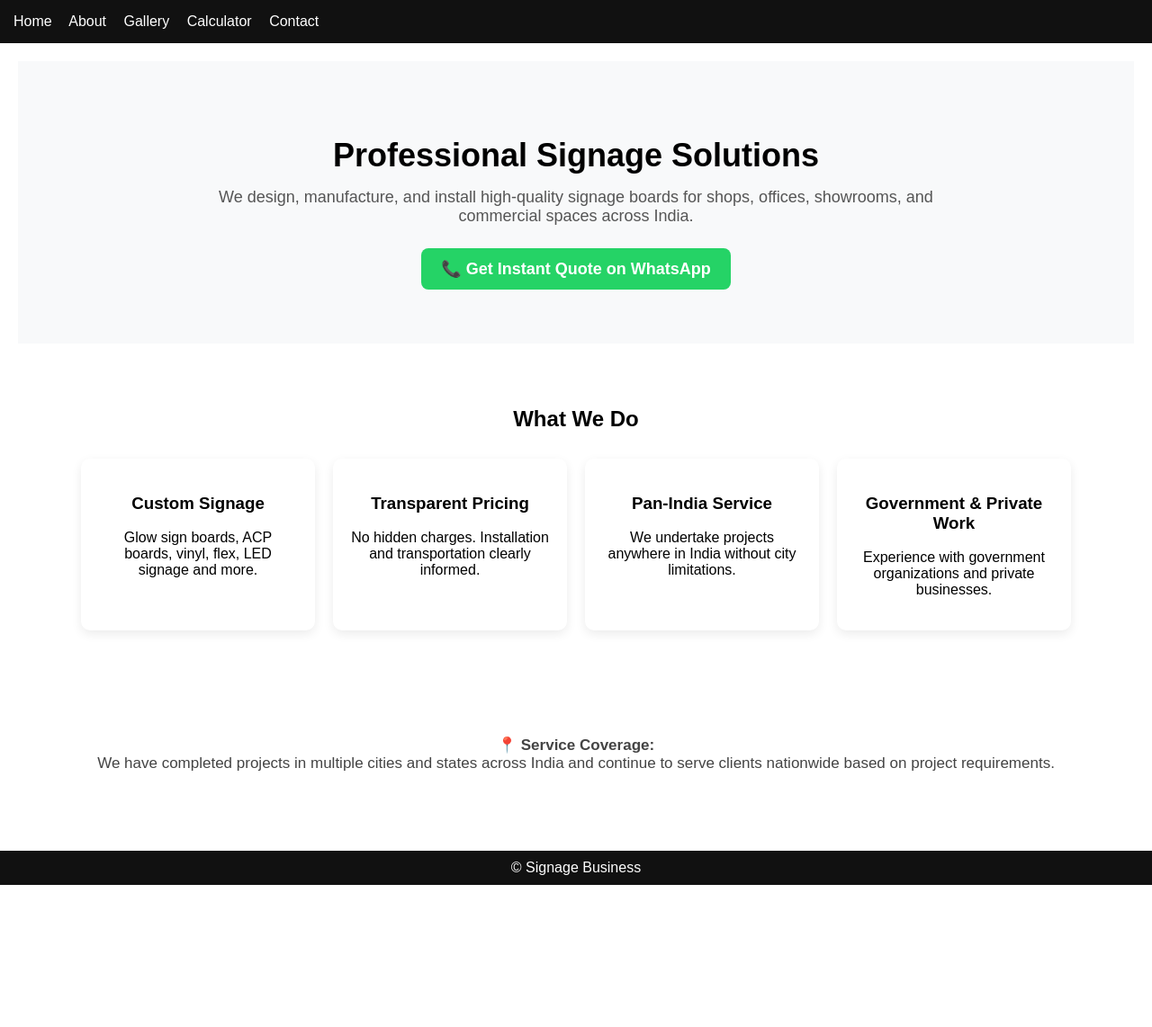
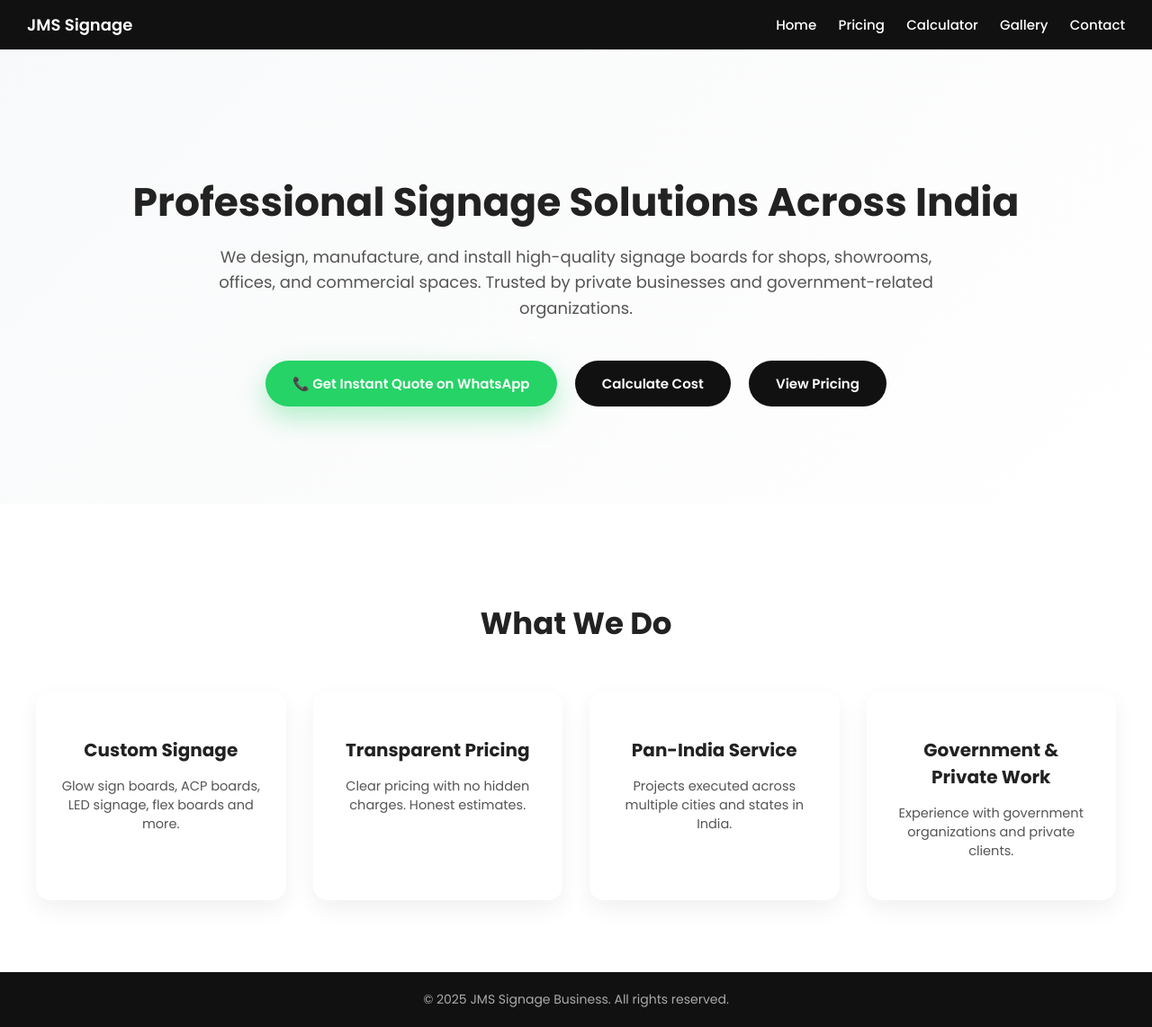
Before and after one commit to jmssignagework-hue/jms-signage, a Django app: page / in a window 1280 px wide. Shown: the whole page at 90% size. Before the commit the page ends 984 px from the top, so only its background shows below. Run offline with Django 5.2, Linux system fonts and the light colour scheme.

Commit message:
Final premium home page with pricing and calculator links

```diff
--- a/products/templates/home.html
+++ b/products/templates/home.html
@@ -1,114 +1,229 @@
-{% extends 'base.html' %}
-{% block content %}
+<!DOCTYPE html>
+<html lang="en">
+<head>
+    <meta charset="UTF-8">
+    <title>JMS Signage | Professional Signage Solutions</title>
+    <meta name="viewport" content="width=device-width, initial-scale=1.0">
+
+    <!-- Google Font -->
+    <link href="https://fonts.googleapis.com/css2?family=Poppins:wght@300;400;500;600;700&display=swap" rel="stylesheet">
 
     <style>
+        body {
+            margin: 0;
+            font-family: 'Poppins', sans-serif;
+            background: #ffffff;
+            color: #222;
+        }
+
+        /* NAVBAR */
+        nav {
+            background: #111;
+            padding: 14px 30px;
+            display: flex;
+            justify-content: space-between;
+            align-items: center;
+        }
+
+        nav .logo {
+            color: #fff;
+            font-weight: 600;
+            font-size: 18px;
+        }
+
+        nav a {
+            color: #fff;
+            text-decoration: none;
+            margin-left: 20px;
+            font-size: 15px;
+            font-weight: 500;
+        }
+
+        nav a:hover {
+            color: #25D366;
+        }
+
+        /* HERO */
         .hero {
-    padding: 60px 20px;
+            padding: 100px 20px;
             text-align: center;
-    background: #f8f9fa;
+            background: linear-gradient(135deg, #f8f9fa, #ffffff);
         }
 
         .hero h1 {
-    font-size: 36px;
+            font-size: 44px;
+            font-weight: 700;
             margin-bottom: 15px;
         }
 
         .hero p {
             font-size: 18px;
-    max-width: 800px;
-    margin: 0 auto 25px;
             color: #555;
+            max-width: 820px;
+            margin: auto;
+            line-height: 1.6;
         }
 
-.hero .cta {
+        .cta-buttons {
+            margin-top: 35px;
+        }
+
+        .btn {
             display: inline-block;
-    padding: 12px 22px;
+            margin: 8px;
+            padding: 14px 30px;
+            border-radius: 50px;
+            font-size: 15px;
+            font-weight: 600;
+            text-decoration: none;
+            transition: all 0.3s ease;
+        }
+
+        .btn-primary {
             background: #25D366;
             color: #fff;
-    font-size: 18px;
-    border-radius: 8px;
-    text-decoration: none;
-    font-weight: bold;
+            box-shadow: 0 12px 30px rgba(37,211,102,0.35);
         }
 
+        .btn-primary:hover {
+            transform: translateY(-4px);
+            box-shadow: 0 18px 40px rgba(37,211,102,0.5);
+        }
+
+        .btn-secondary {
+            background: #111;
+            color: #fff;
+        }
+
+        .btn-secondary:hover {
+            background: #333;
+        }
+
+        /* SECTION */
         .section {
-    padding: 50px 20px;
-    max-width: 1100px;
+            padding: 80px 20px;
+            max-width: 1200px;
             margin: auto;
         }
 
         .section h2 {
             text-align: center;
-    margin-bottom: 30px;
+            font-size: 34px;
+            margin-bottom: 50px;
         }
 
-.features {
+        .services {
             display: grid;
             grid-template-columns: repeat(auto-fit, minmax(250px, 1fr));
-    gap: 20px;
+            gap: 30px;
         }
 
-.feature-box {
-    background: #ffffff;
-    padding: 20px;
-    border-radius: 10px;
-    box-shadow: 0 4px 12px rgba(0,0,0,0.08);
+        .service-card {
+            background: #fff;
+            padding: 30px 25px;
+            border-radius: 16px;
+            box-shadow: 0 10px 25px rgba(0,0,0,0.06);
+            transition: all 0.3s ease;
             text-align: center;
         }
 
-.coverage {
+        .service-card:hover {
+            transform: translateY(-8px);
+            box-shadow: 0 20px 45px rgba(0,0,0,0.12);
+        }
+
+        .service-card h3 {
+            margin-bottom: 10px;
+            font-size: 20px;
+        }
+
+        .service-card p {
+            font-size: 14.5px;
+            color: #555;
+        }
+
+        /* FOOTER */
+        footer {
+            background: #111;
+            color: #aaa;
             text-align: center;
-    font-size: 17px;
-    color: #444;
+            padding: 20px;
+            font-size: 14px;
         }
     </style>
+</head>
 
-<div class="hero">
-    <h1>Professional Signage Solutions</h1>
+<body>
+
+<!-- NAVBAR -->
+<nav>
+    <div class="logo">JMS Signage</div>
+    <div>
+        <a href="/">Home</a>
+        <a href="/pricing/">Pricing</a>
+        <a href="/calculator/">Calculator</a>
+        <a href="/gallery/">Gallery</a>
+        <a href="/contact/">Contact</a>
+    </div>
+</nav>
+
+<!-- HERO -->
+<section class="hero">
+    <h1>Professional Signage Solutions Across India</h1>
     <p>
         We design, manufacture, and install high-quality signage boards for shops,
-        offices, showrooms, and commercial spaces across India.
+        showrooms, offices, and commercial spaces. Trusted by private businesses
+        and government-related organizations.
     </p>
 
-    <a class="cta"
-       href="https://wa.me/919267990877?text=Hello%20I%20want%20a%20signage%20quotation"
+    <div class="cta-buttons">
+        <a class="btn btn-primary"
+           href="https://wa.me/919015849383"
            target="_blank">
             📞 Get Instant Quote on WhatsApp
         </a>
+
+        <a class="btn btn-secondary" href="/calculator/">
+            Calculate Cost
+        </a>
+
+        <a class="btn btn-secondary" href="/pricing/">
+            View Pricing
+        </a>
+    </div>
+</section>
+
+<!-- SERVICES -->
+<section class="section">
+    <h2>What We Do</h2>
+
+    <div class="services">
+        <div class="service-card">
+            <h3>Custom Signage</h3>
+            <p>Glow sign boards, ACP boards, LED signage, flex boards and more.</p>
         </div>
 
-<div class="section">
-    <h2>What We Do</h2>
-
-    <div class="features">
-        <div class="feature-box">
-            <h3>Custom Signage</h3>
-            <p>Glow sign boards, ACP boards, vinyl, flex, LED signage and more.</p>
+        <div class="service-card">
+            <h3>Transparent Pricing</h3>
+            <p>Clear pricing with no hidden charges. Honest estimates.</p>
         </div>
 
-        <div class="feature-box">
-            <h3>Transparent Pricing</h3>
-            <p>No hidden charges. Installation and transportation clearly informed.</p>
+        <div class="service-card">
+            <h3>Pan-India Service</h3>
+            <p>Projects executed across multiple cities and states in India.</p>
         </div>
 
-        <div class="feature-box">
-            <h3>Pan-India Service</h3>
-            <p>We undertake projects anywhere in India without city limitations.</p>
-        </div>
-
-        <div class="feature-box">
+        <div class="service-card">
             <h3>Government & Private Work</h3>
-            <p>Experience with government organizations and private businesses.</p>
+            <p>Experience with government organizations and private clients.</p>
         </div>
     </div>
-</div>
+</section>
 
-<div class="section coverage">
-    <p>
-        📍 <strong>Service Coverage:</strong><br>
-        We have completed projects in multiple cities and states across India
-        and continue to serve clients nationwide based on project requirements.
-    </p>
-</div>
+<!-- FOOTER -->
+<footer>
+    © 2025 JMS Signage Business. All rights reserved.
+</footer>
 
-{% endblock %}
+</body>
+</html>
```
Also changed, not shown: products/templates/calculator.html (+60 -140 lines), products/templates/contact.html (+76 -75 lines), products/templates/pricing.html (added, +134 -0 lines). Lines whose indentation alone changed are shown as unchanged.
